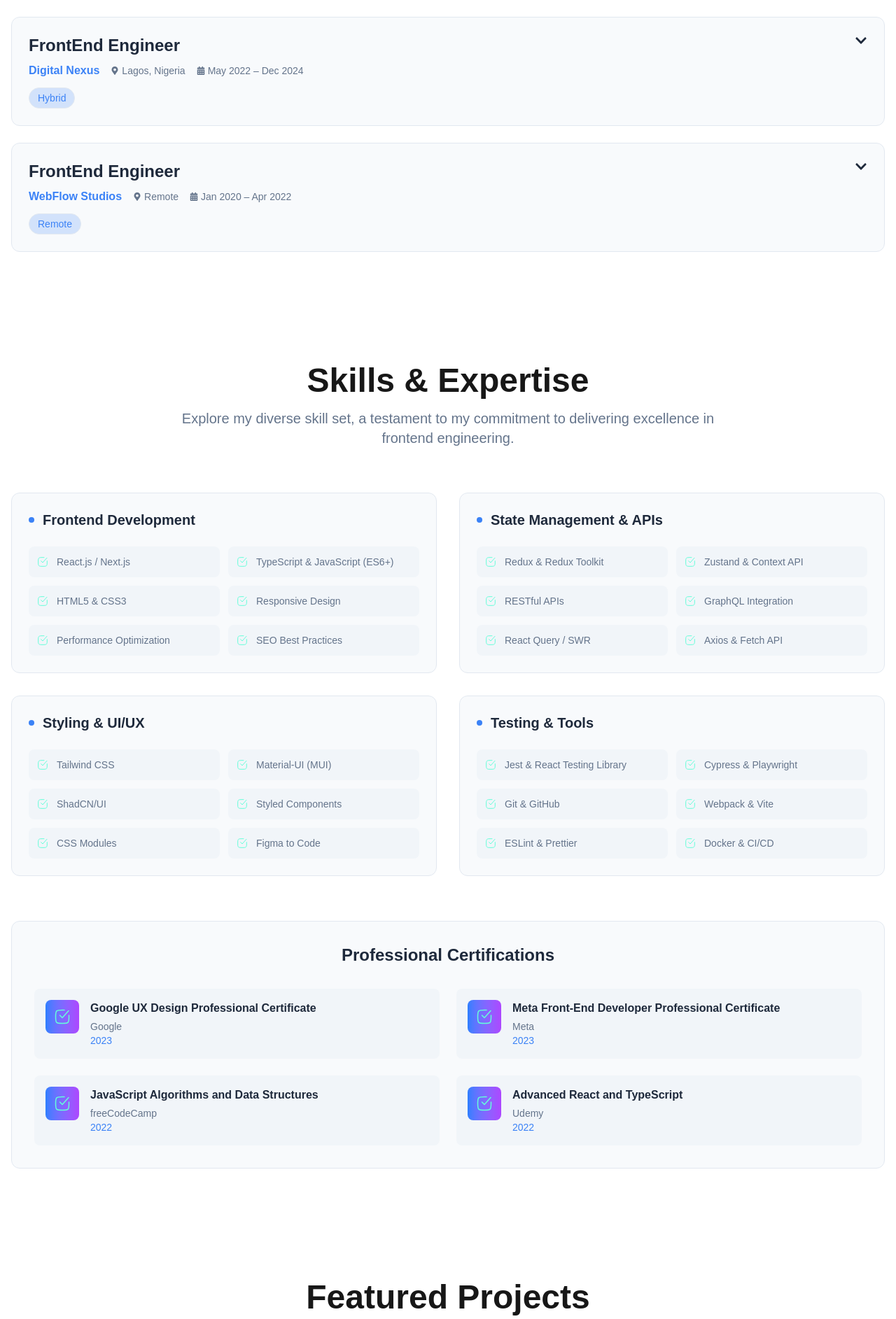
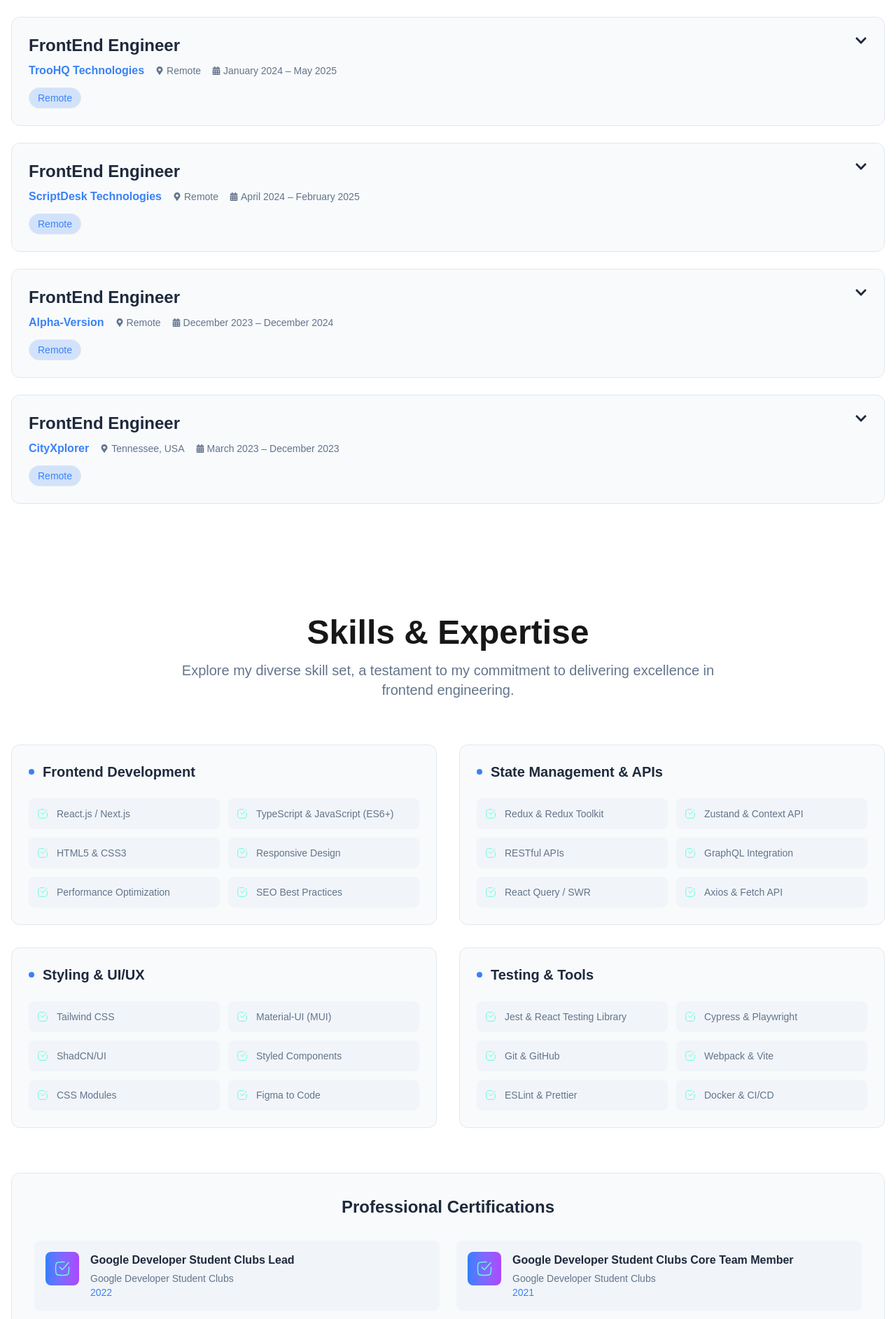
Before and after one commit to KEM-CONSOLATION/Portfolio-Main, a Next.js app: page / in a window 1280 px wide. Shown: the part 1495-3380 px from the top of the page at 70% size. Built offline with nearby package versions, Linux system fonts and the light colour scheme; a web font is replaced by a local one.

Commit message:
Update Experience and Skills components with new roles and certifications; replace outdated job entries with recent positions at TrooHQ Technologies, ScriptDesk Technologies, Alpha-Version, and CityXplorer; revise certification details to reflect current achievements.

```diff
--- a/src/components/Experience.tsx
+++ b/src/components/Experience.tsx
@@ -31,27 +31,54 @@ const experiences: Experience[] = [
   },
   {
     role: "FrontEnd Engineer",
-    company: "Digital Nexus",
-    location: "Lagos, Nigeria",
-    period: "May 2022 – Dec 2024",
-    type: "Hybrid",
+    company: "TrooHQ Technologies",
+    location: "Remote",
+    period: "January 2024 – May 2025",
+    type: "Remote",
     details: [
-      "Led frontend architecture for enterprise SaaS applications serving 10k+ daily users.",
-      "Implemented design systems with Tailwind CSS and React for consistent UI/UX.",
-      "Optimized performance, reducing page load times by 45%.",
-      "Mentored junior developers and conducted code reviews.",
+      "Developed high-performance, reusable code and features for managing staff, menus, and orders in a restaurant management system.",
+      "Converted Figma designs into responsive websites, integrated with REST APIs, and optimized the application for mobile with custom animations for enhanced user experience.",
+      "Transformed restaurant operations through intuitive, cloud-based software solutions empowering restaurants of all types across Africa.",
+      "Enhanced customer experience and boosted profitability by simplifying operations for food trucks, lounges, quick-service chains, hotels, and fine-dining establishments.",
     ],
   },
   {
     role: "FrontEnd Engineer",
-    company: "WebFlow Studios",
+    company: "ScriptDesk Technologies",
     location: "Remote",
-    period: "Jan 2020 – Apr 2022",
+    period: "April 2024 – February 2025",
     type: "Remote",
     details: [
-      "Built responsive marketing websites for clients across finance, health, and e-commerce.",
-      "Integrated APIs and CMS systems for dynamic content management.",
-      "Collaborated closely with UI/UX designers to refine prototypes.",
+      "Transformed Figma designs into fully functional, responsive websites and integrated frontend designs with REST APIs to connect the UI with backend data.",
+      "Led the development of interactive dashboards and mobile-first optimized websites, enhancing user experience and client engagement.",
+      "Stayed ahead of the curve by leveraging the latest technologies to ensure businesses remain competitive and relevant in the evolving digital landscape.",
+      "Developed solutions that help businesses adapt to constantly changing digital requirements.",
+    ],
+  },
+  {
+    role: "FrontEnd Engineer",
+    company: "Alpha-Version",
+    location: "Remote",
+    period: "December 2023 – December 2024",
+    type: "Remote",
+    details: [
+      "Developed and launched the company's real estate platform website, enabling landlords to list properties and providing tenants with seamless property search functionality.",
+      "Integrated APIs for real-time data exchange, optimized front-end components for performance, and enhanced user experience with custom animations and mobile optimization.",
+      "Built a comprehensive platform for buying, selling, leasing, and renting apartments with intuitive user interfaces.",
+      "Implemented responsive design principles ensuring optimal performance across all devices and screen sizes.",
+    ],
+  },
+  {
+    role: "FrontEnd Engineer",
+    company: "CityXplorer",
+    location: "Tennessee, USA",
+    period: "March 2023 – December 2023",
+    type: "Remote",
+    details: [
+      "Integrated APIs to enable merchants to create stores and sell products, ensuring seamless functionality and smooth user interaction.",
+      "Developed and optimized high-performance web applications with reusable front-end components, custom animations, and mobile optimization.",
+      "Built an e-commerce platform designed to empower merchants to create online stores and sell products seamlessly.",
+      "Created a dynamic and user-friendly marketplace with features for suggesting stores and interacting with merchants, emphasizing efficiency, responsiveness, and accessibility across devices.",
     ],
   },
 ];
--- a/src/components/Skills.tsx
+++ b/src/components/Skills.tsx
@@ -59,23 +59,18 @@ const Skills = () => {
 
   const certifications = [
     {
-      name: "Google UX Design Professional Certificate",
-      issuer: "Google",
-      year: "2023"
-    },
-    {
-      name: "Meta Front-End Developer Professional Certificate",
-      issuer: "Meta",
-      year: "2023"
-    },
-    {
-      name: "JavaScript Algorithms and Data Structures",
-      issuer: "freeCodeCamp",
+      name: "Google Developer Student Clubs Lead",
+      issuer: "Google Developer Student Clubs",
       year: "2022"
     },
     {
-      name: "Advanced React and TypeScript",
-      issuer: "Udemy",
+      name: "Google Developer Student Clubs Core Team Member",
+      issuer: "Google Developer Student Clubs",
+      year: "2021"
+    },
+    {
+      name: "GDSC Commendation Letter",
+      issuer: "Google Developer Student Clubs",
       year: "2022"
     }
   ];
```
